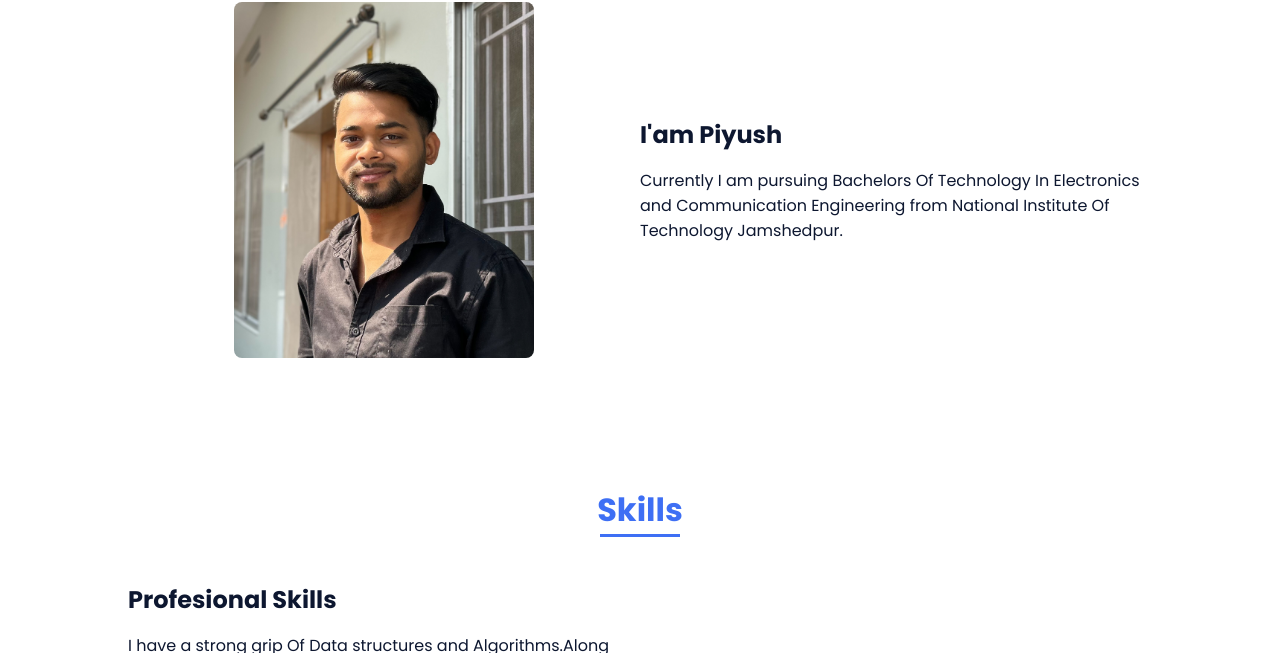
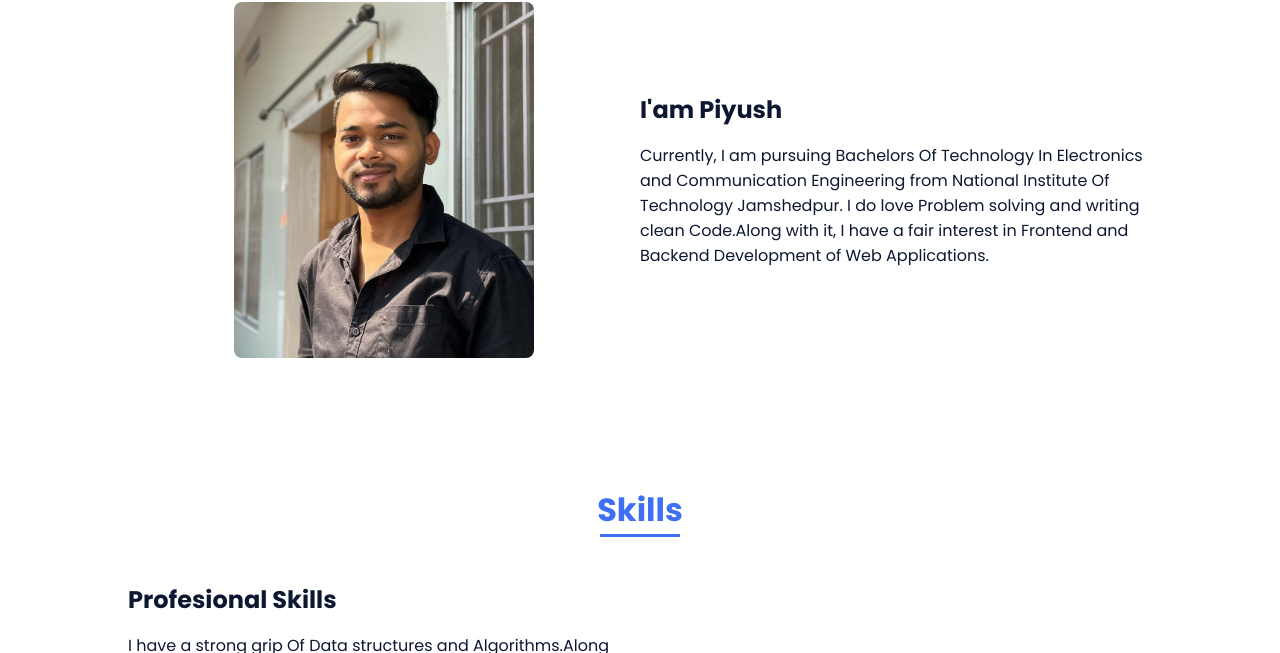
Before and after one commit to Piyusss/Personal-Portfolio, a plain HTML site: page index.html in a window 1280 px wide. Shown: the part 897-1550 px from the top of the page. Drawn offline with nearby package versions, Linux system fonts and the light colour scheme.

Commit message:
Update index.html

```diff
--- a/index.html
+++ b/index.html
@@ -74,7 +74,8 @@
 
                     <div>
                         <h2 class="about__subtitle">I'am Piyush</h2>
-                        <p class="about__text">Currently I am pursuing Bachelors Of Technology In Electronics and Communication Engineering from National Institute Of Technology Jamshedpur.</p>
+                        <p class="about__text">Currently, I am pursuing Bachelors Of Technology In Electronics and Communication Engineering from National Institute Of Technology Jamshedpur.
+                                               I do love Problem solving and writing clean Code.Along with it, I have a fair interest in Frontend and Backend Development of Web Applications.</p>
                     </div>
                 </div>
             </section>
```
